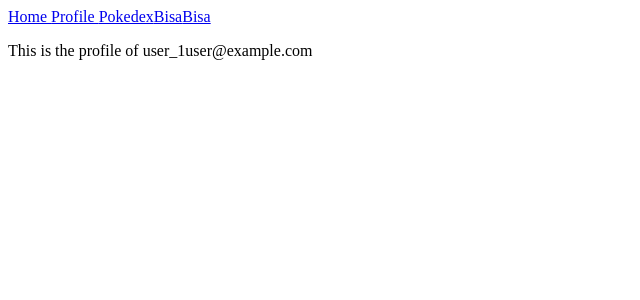
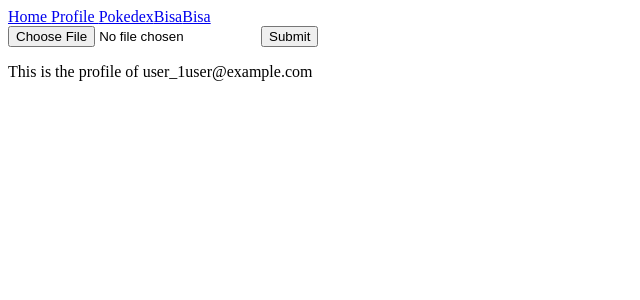
Before and after one commit to robinwettstaedt/pokedex-pwa, a React (Create React App) app: page /profile in a window 1280 px wide. Shown: the top 300 px of the page, without its empty margins (0-640 px from the left). Built offline with nearby package versions, Linux system fonts and the light colour scheme; no server answers; sample sign-in values are in the browser's storage.

Commit message:
setup firebase storage

```diff
--- a/src/components/Profile.js
+++ b/src/components/Profile.js
@@ -1,10 +1,26 @@
 import React, { useContext } from 'react';
 import { AuthContext } from '../contexts/AuthContext';
+import app from '../utils/Firebase';
 
 function Profile() {
   const { currentUser } = useContext(AuthContext);
+
+  const onFileInput = (e) => {
+    const file = e.target.files[0];
+    const storageRef = app.storage().ref().child('userImages');
+    const fileRef = storageRef.child(file.name);
+    fileRef.put(file).then(() => {
+      console.log('uploaded file', file.name);
+    });
+  };
+
+  const uploadSubmit = () => {};
   return (
     <div>
+      <form onSubmit={uploadSubmit}>
+        <input type="file" onChange={onFileInput} />
+        <input type="submit" />
+      </form>
       <p> This is the profile of {currentUser.uid + currentUser.email}</p>
     </div>
   );
--- a/src/contexts/AuthContext.js
+++ b/src/contexts/AuthContext.js
@@ -15,10 +15,9 @@ export const AuthProvider = ({ children }) => {
     });
   }, []);
 
-  // loading spinner
-  // if (pending) {
-  //   return <Spinner />;
-  // }
+  if (pending) {
+    return <Spinner />;
+  }
 
   return (
     <AuthContext.Provider
```
